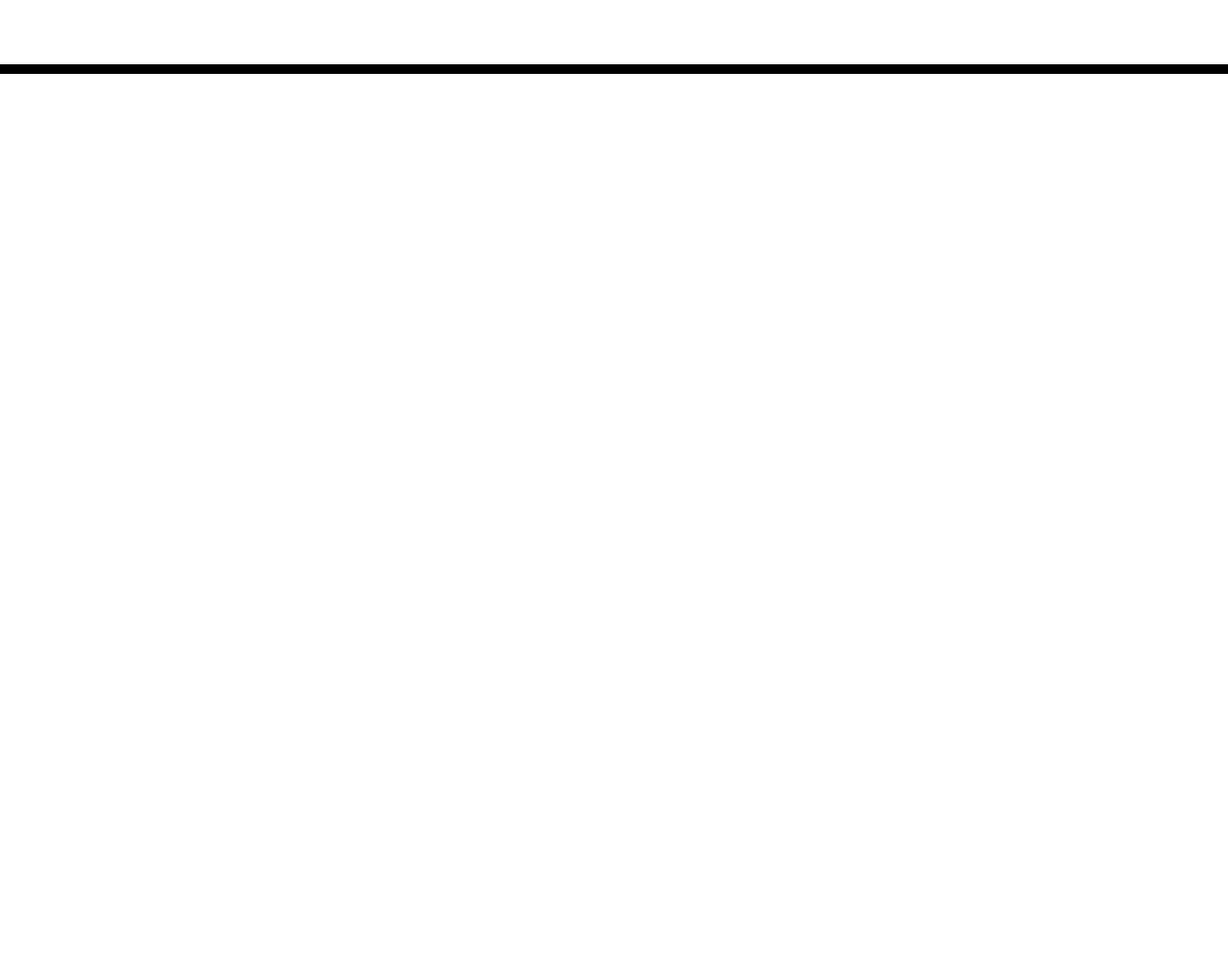
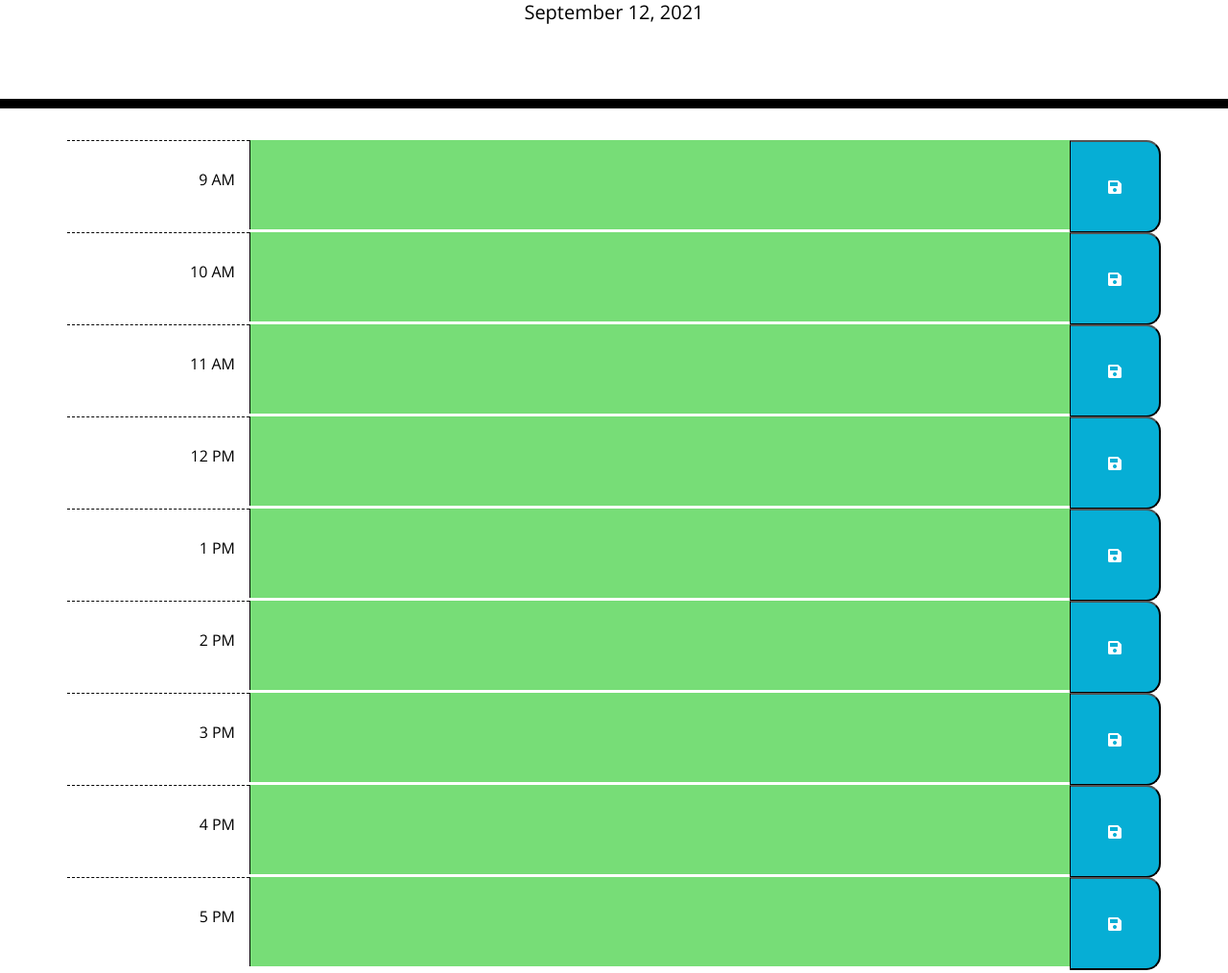
Before and after one commit to 1ance-301/daily-planner, a plain HTML site: page index.html in a window 1280 px wide. Shown: the part 191-1205 px from the top of the page at 96% size. Before the commit the page ends 800 px from the top, so only its background shows below. Drawn offline with nearby package versions, Linux system fonts and the light colour scheme.

Commit message:
javasript file

```diff
--- a/index.html
+++ b/index.html
@@ -29,10 +29,100 @@
       <p id="currentDay" class="lead"></p>
     </header>
     <div class="container">
-      <!-- Timeblocks go here -->
+
+      <div class="row mb-3">
+        <div class="col-2 hour">
+          <p class="time-block d-flex justify-content-end">9 AM</p>
+        </div>
+
+        <textarea name="task-description" class="description col-9 table-secondary mb-1" cols="20" rows="1"></textarea>
+
+        <button class="col-1 saveBtn fas fa-save"></button>
+      </div>
+
+      <div class="row mb-3">
+        <div class="col-2 hour">
+          <p class="time-block d-flex justify-content-end">10 AM</p>
+        </div>
+
+        <textarea name="task-description" class="description col-9 table-secondary mb-1" cols="20" rows="1"></textarea>
+
+        <button class="col-1 saveBtn fas fa-save"></button>
+      </div>
+
+      <div class="row mb-3">
+        <div class="col-2 hour">
+          <p class="time-block d-flex justify-content-end">11 AM</p>
+        </div>
+
+        <textarea name="task-description" class="description col-9 table-secondary mb-1" cols="20" rows="1"></textarea>
+
+        <button class="col-1 saveBtn fas fa-save"></button>
+      </div>
+
+      <div class="row mb-3">
+        <div class="col-2 hour">
+          <p class="time-block d-flex justify-content-end">12 PM</p>
+        </div>
+
+        <textarea name="task-description" class="description col-9 table-secondary mb-1" cols="20" rows="1"></textarea>
+
+        <button class="col-1 saveBtn fas fa-save"></button>
+      </div>
+
+      <div class="row mb-3">
+        <div class="col-2 hour">
+          <p class="time-block d-flex justify-content-end">1 PM</p>
+        </div>
+
+        <textarea name="task-description" class="description col-9 table-secondary mb-1" cols="20" rows="1"></textarea>
+
+        <button class="col-1 saveBtn fas fa-save"></button>
+      </div>
+
+      <div class="row mb-3">
+        <div class="col-2 hour">
+          <p class="time-block d-flex justify-content-end">2 PM</p>
+        </div>
+
+        <textarea name="task-description" class="description col-9 table-secondary mb-1" cols="20" rows="1"></textarea>
+
+        <button class="col-1 saveBtn fas fa-save"></button>
+      </div>
+
+      <div class="row mb-3">
+        <div class="col-2 hour">
+          <p class="time-block d-flex justify-content-end">3 PM</p>
+        </div>
+
+        <textarea name="task-description" class="description col-9 table-secondary mb-1" cols="20" rows="1"></textarea>
+
+        <button class="col-1 saveBtn fas fa-save"></button>
+      </div>
+
+      <div class="row mb-3">
+        <div class="col-2 hour">
+          <p class="time-block d-flex justify-content-end">4 PM</p>
+        </div>
+
+        <textarea name="task-description" class="description col-9 table-secondary mb-1" cols="20" rows="1"></textarea>
+
+        <button class="col-1 saveBtn fas fa-save"></button>
+      </div>
+
+      <div class="row mb-3">
+        <div class="col-2 hour">
+          <p class="time-block d-flex justify-content-end">5 PM</p>
+        </div>
+
+        <textarea name="task-description" class="description col-9 table-secondary mb-1" cols="20" rows="1"></textarea>
+
+        <button class="col-1 saveBtn fas fa-save"></button>
+      </div>
     </div>
 
     <script src="https://code.jquery.com/jquery-3.4.1.min.js"></script>
     <script src="https://cdnjs.cloudflare.com/ajax/libs/moment.js/2.24.0/moment.min.js"></script>
+    <script src="script.js"></script>
   </body>
 </html>
--- /dev/null
+++ b/script.js
@@ -0,0 +1,34 @@
+// function to display tasks saved in local storage
+var task = $("textarea.description")
+function loadTasks() {
+    var storedTask = localStorage.getItem("task");
+    var taskText = JSON.parse(storedTask);
+    $("textarea.description").text(taskText);
+    if (task === null) {
+        task = "";
+        return false;
+    }
+}
+loadTasks();
+
+// funtion to display current date
+var currentDate = moment().format('LL');
+$( "p#currentDay").html(currentDate);
+
+// funtion to save tasks to local storage
+$("button.saveBtn").click(saveTask);
+function saveTask() {
+    localStorage.setItem("task", JSON.stringify(task));
+};
+
+// funtion to change task descption background color depending on the time of day
+var presentHour = moment().format('h A');
+var hour = $("p.time-block").text();
+
+if (presentHour == hour) {
+    $("textarea.description").toggleClass( "present");
+} else if (presentHour > hour) {
+    $("textarea.description").toggleClass( "past");
+} else if (presentHour < hour) {
+    $("textarea.description").toggleClass( "future");
+} else {};
```
Also changed, not shown: 1 other file.
